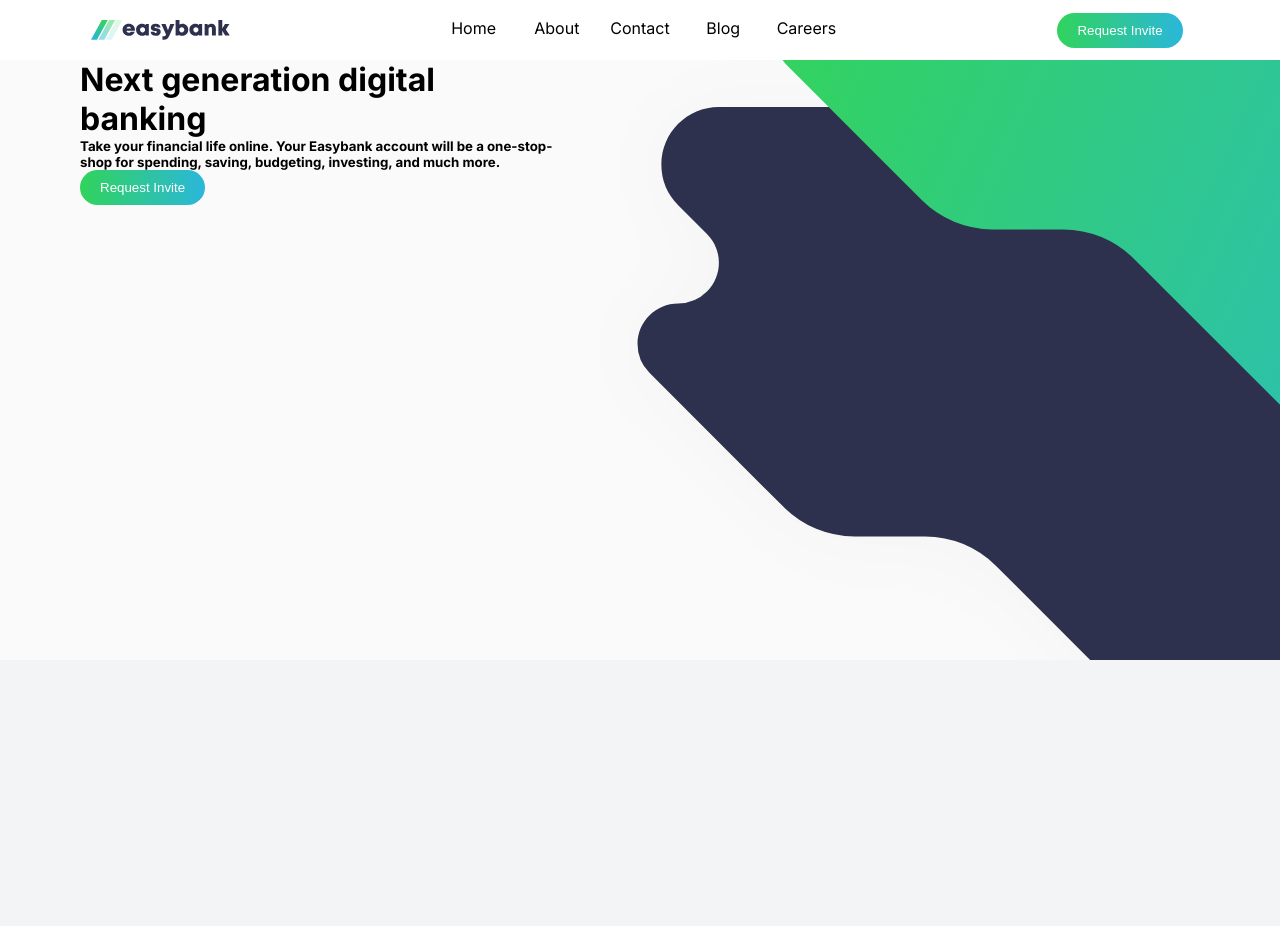
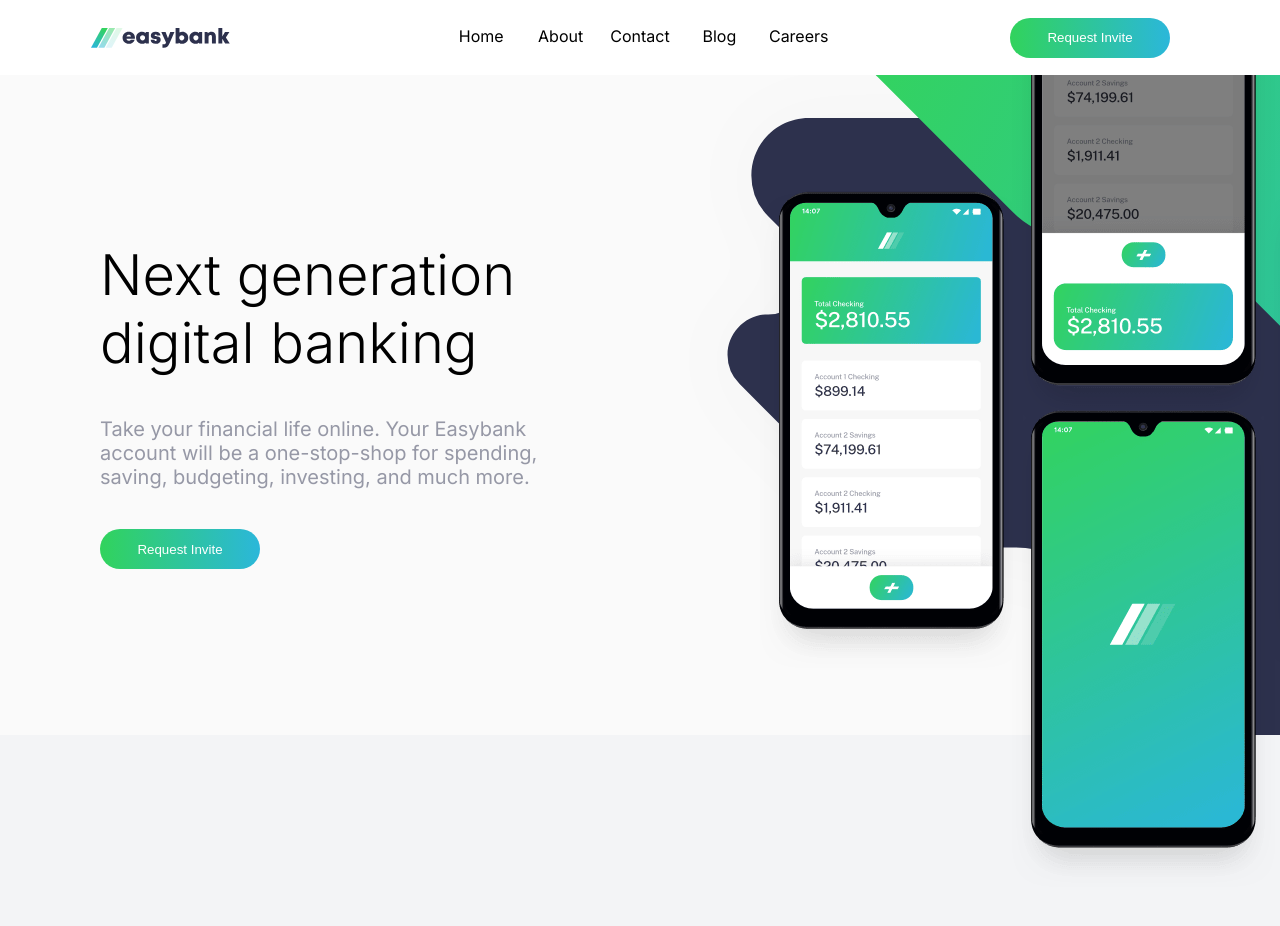
Before and after one commit to Malvin95/EasyBank, a Next.js app in the folder app/: page / in a window 1280 px wide. Shown: the top 926 px of the page. Built offline with nearby package versions, Linux system fonts and the light colour scheme.

Commit message:
'mostly' completed the hero section
Work focused on:
- Completed the design and set up of the Hero Section, may be subject to change in the future.

- Minor Changes to the navbar and hero section background, to ensure that the design is consistent with what is in the UI

```diff
--- a/app/src/app/components/inviteButton/inviteButton.module.css
+++ b/app/src/app/components/inviteButton/inviteButton.module.css
@@ -15,7 +15,8 @@
     text-align: center;
     text-decoration: none;
 
-    height: 35px;
+    height: 40px;
+    width: 160px;
 }
 
 .inviteBtnContainer:hover {
--- a/app/src/app/components/navbar/navbar.module.css
+++ b/app/src/app/components/navbar/navbar.module.css
@@ -1,8 +1,8 @@
 .container {
     display: flex;
     width: 100%;
-    height: 60px;
-    z-index: 2;
+    height: 75px;
+    z-index: 3;
     background-color: white;
 }
 
@@ -40,10 +40,11 @@
     flex-wrap: wrap;
     text-align: center;
     justify-content: center;
+    padding-right: 60px;
 }
 
 .listContainer {
-    width: 65%;
+    width: 62%;
     height: 100%;
     justify-content: space-between;
     display: flex;
--- a/app/src/app/components/sections/herosec/heroSection.module.css
+++ b/app/src/app/components/sections/herosec/heroSection.module.css
@@ -1,13 +1,25 @@
 .heroSectionContainer {
     display: flex;
     width: 100%;
-    height: 600px;
+    height: 660px;
 
     background-color: hsl(0, 0%, 98%);
     background-image: url('../../../../../public/images/bg-intro-desktop.svg');
     background-repeat: no-repeat;
-    background-position-x: 565px;
-    background-position-y: -260px
+    background-position-x: 655px;
+    background-position-y: -264px;
+    /* background-size: 100%; */
+}
+
+.heroSecHeader {
+    font-size: 56px;
+    font-weight: 300;
+}
+
+.heroSecSubtitle {
+    margin: 40px auto;
+    color: hsl(233, 8%, 62%);
+    font-size: 20px;
 }
 
 .heroBackground {
@@ -24,10 +36,26 @@
     z-index: 2;
 }
 
+.leftHeroContainer {
+    display: flex;
+}
+
+.mockupOverlay {
+    position: relative;
+    top: -127.5px;
+    right: -120px;
+}
+
 .lfhSubject {
+    display: flex;
     height: 75%;
     width: 75%;
 
     margin: auto;
     z-index: 2;
 }
+
+.lfhSubItem {
+    margin: auto 15px;
+    padding-left: 5px;
+}
--- a/app/src/app/components/sections/herosec/heroSection.tsx
+++ b/app/src/app/components/sections/herosec/heroSection.tsx
@@ -1,25 +1,28 @@
 import InviteButton from '../../inviteButton/inviteButton';
 import Image from 'next/image';
 import styles from './heroSection.module.css';
-import heroBackground from '../../../../../public/images/bg-intro-desktop.svg';
+import imageMockup from '../../../../../public/images/image-mockups.png';
 
 export default function HeroSection() {
     return(
         <div className={styles.heroSectionContainer}>
-            {/* <Image className={styles.heroBackground} src={heroBackground} alt='heroBackground' /> */}
             <div className={styles.leftHeroContainer}>
                 <div className={styles.lfhSubject}>
-                    <h1>Next generation digital banking</h1>
-                    <h5>
-                        Take your financial life online. Your Easybank account will be a one-stop-shop
-                        for spending, saving, budgeting, investing, and much more.
-                    </h5>
-                    <div className={styles.btnContainer}>
-                        <InviteButton />
+                    <div className={styles.lfhSubItem}>
+                        <p className={styles.heroSecHeader}>Next generation digital banking</p>
+                        <p className={styles.heroSecSubtitle}>
+                            Take your financial life online. Your Easybank account will be a one-stop-shop
+                            for spending, saving, budgeting, investing, and much more.
+                        </p>
+                        <div className={styles.btnContainer}>
+                            <InviteButton />
+                        </div>
                     </div>
                 </div>
             </div>
-            <div className={styles.rightHeroContainer}></div>
+            <div className={styles.rightHeroContainer}>
+                <Image className={styles.mockupOverlay} src={imageMockup} alt='imgMockups' />
+            </div>
         </div>
     )
 }
--- a/app/src/app/components/sections/latestsec/latestArticleSection.module.css
+++ b/app/src/app/components/sections/latestsec/latestArticleSection.module.css
@@ -1,7 +1,7 @@
 .latestSectionContainer {
     display: flex;
     width: 100%;
-    height: 600px;
+    height: 660px;
 
     background-color: hsl(0, 0%, 100%);
 }
--- a/app/src/app/components/sections/whysec/whySection.module.css
+++ b/app/src/app/components/sections/whysec/whySection.module.css
@@ -1,7 +1,7 @@
 .whySectionContainer {
     display: flex;
     width: 100%;
-    height: 600px;
+    height: 660px;
     z-index: 1;
 
     background-color: hsl(220, 16%, 96%);
```
